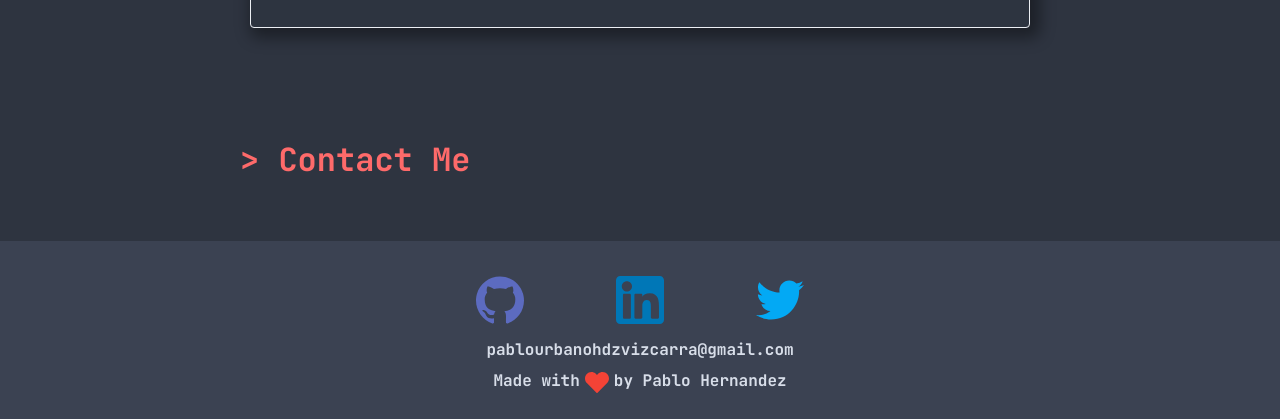
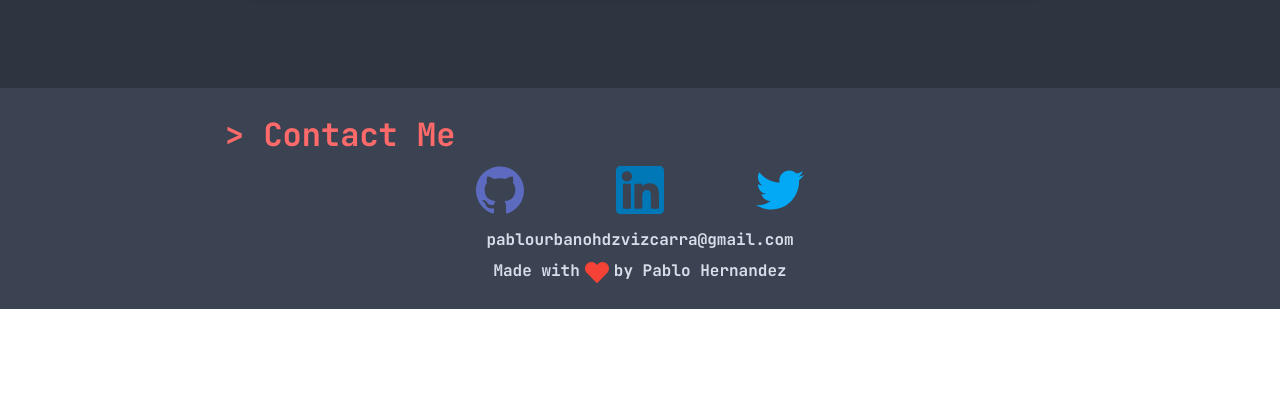
Before and after one commit to PabloHdzVizcarra/my-portfolio-webdeveloper, a website built with webpack: page dist/index.html in a window 1280 px wide. Shown: the part 1994-2413 px from the top of the page. After the commit the page ends 2303 px from the top, so only its background shows below. Built offline with nearby package versions, Linux system fonts and the light colour scheme; files whose address does not match are found by name.

Commit message:
fix footer

```diff
--- a/src/styles.css
+++ b/src/styles.css
@@ -35,7 +35,7 @@ body, html
     flex-direction: column;
     background-color: #2E3440;
     min-height: 100%;
-    padding: 100px 200px 0 200px;
+    padding: 50px 200px 0 200px;
 }
 
 .name
@@ -275,6 +275,19 @@ body, html
     padding: 25px;
 }
 
+.footer__title
+{
+    display: flex;
+    width: 100%;
+    padding: 0 200px;
+}
+
+.footer__title__text
+{
+    color: var(--red-text);
+    font-size: 2rem;
+}
+
 .footer__social-networks
 {
     display: flex;
```
Also changed, not shown: dist/index.html.
